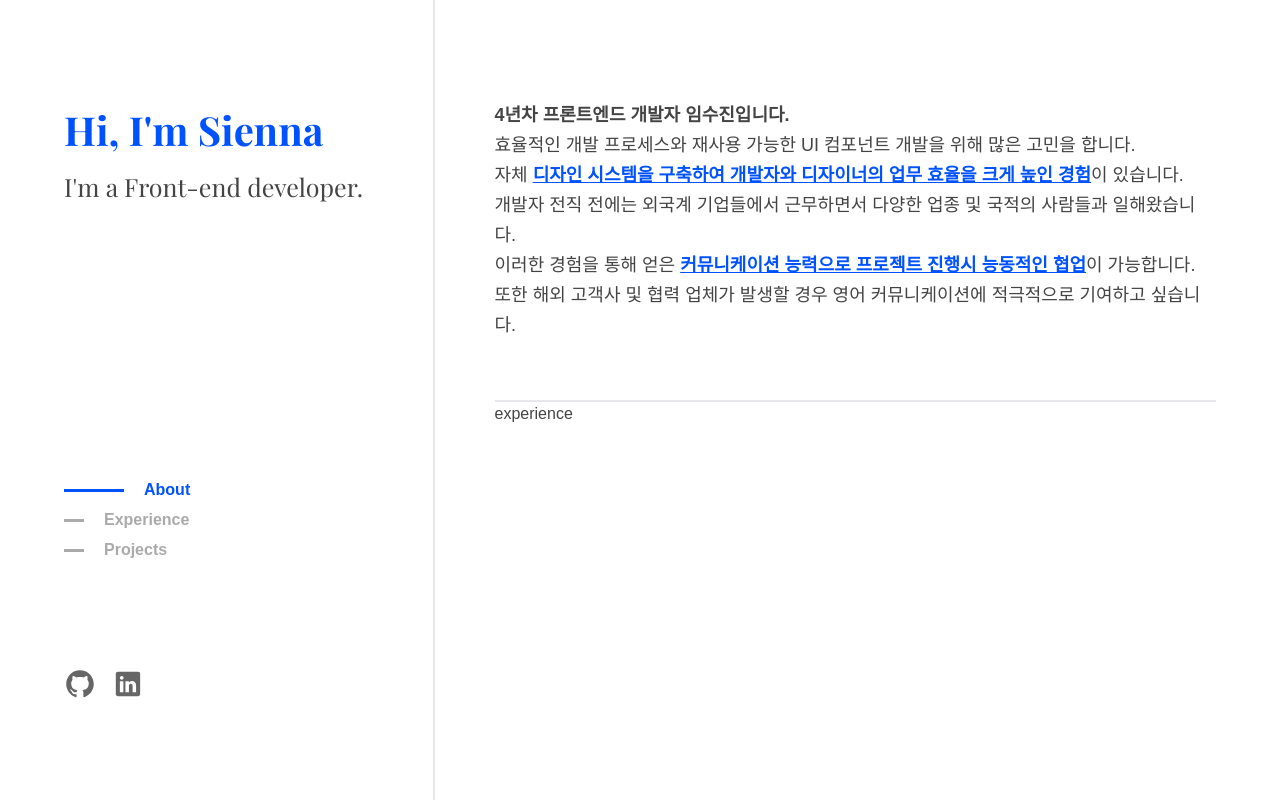
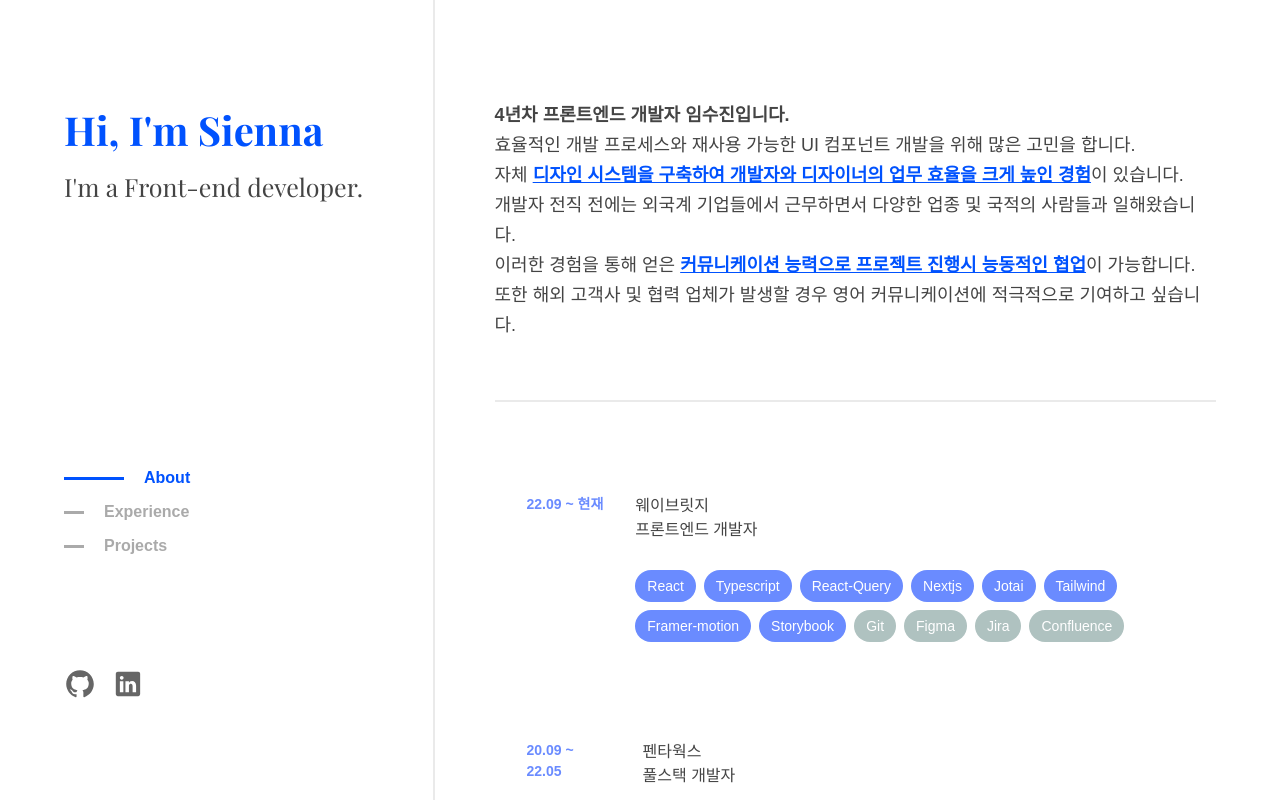
Before and after one commit to wldlglaso/wldlglaso.github.io, a Next.js app: page / in a window 1280 px wide. Shown: the top 802 px of the page. Built offline with nearby package versions, Linux system fonts and the light colour scheme; a web font is replaced by a local one.

Commit message:
add: experience 컴포넌트 작업

```diff
--- a/app/page.tsx
+++ b/app/page.tsx
@@ -11,7 +11,7 @@ export default function Home() {
   });
 
   return (
-    <main className="w-[800px] pl-[60px] text-gray-4 py-[100px]">
+    <main className="w-[800px] pl-[60px] text-gray-4 py-[100px] divide-y-2 divide-gray-EA">
       <About />
       <Experience />
       <Projects />
--- a/components/about.tsx
+++ b/components/about.tsx
@@ -1,8 +1,5 @@
 const About = () => (
-  <section
-    id="about"
-    className="pb-[60px] border-solid border-b-[2px] border-b-gray-EA text-[18px] leading-[30px]"
-  >
+  <section id="about" className="pb-[60px] text-[18px] leading-[30px]">
     <p>
       <span className="font-semibold">
         4년차 프론트엔드 개발자 임수진입니다.
--- a/components/experience.tsx
+++ b/components/experience.tsx
@@ -1,7 +1,49 @@
+import type { PropsWithChildren } from "react";
+import { type Experience, experienceList } from "@/constants";
+
 const Experience = () => (
-  <section id="experience" className="h-[1000px]">
-    experience
+  <section id="experience" className="py-[60px] flex flex-col gap-y-[34px]">
+    {experienceList.map((experience) => (
+      <Card {...experience} key={experience.company} />
+    ))}
   </section>
 );
 
+const Card = ({
+  company,
+  period,
+  role,
+  mainSkills,
+  subSkills,
+}: PropsWithChildren<Experience>) => (
+  <div className="hover:bg-blue-F p-[32px] rounded-[20px] flex gap-x-[32px] w-[680px]">
+    <div className="text-blue-6A text-[14px] font-bold">{period}</div>
+    <div>
+      <p>{company}</p>
+      <p>{role}</p>
+      <div className="flex mt-[28px] w-[500px] flex-wrap gap-[8px]">
+        {mainSkills.map((skill) => (
+          <Chip text={skill} key={skill} />
+        ))}
+        {subSkills.map((skill) => (
+          <Chip text={skill} key={skill} variant="gray" />
+        ))}
+      </div>
+    </div>
+  </div>
+);
+
+const Chip = ({
+  variant = "blue",
+  text,
+}: {
+  variant?: "blue" | "gray";
+  text: string;
+}) => <span className={chipStyles[variant]}>{text}</span>;
+
+const chipStyles = {
+  blue: "bg-blue-6A rounded-[16px] text-white h-[32px] px-[12px] text-[14px] flex items-center",
+  gray: "bg-gray-AF rounded-[16px] text-white h-[32px] px-[12px] text-[14px] flex items-center",
+};
+
 export default Experience;
--- a/components/navigation.tsx
+++ b/components/navigation.tsx
@@ -59,7 +59,7 @@ const NavButton = ({ name, link }: NavButtonProps) => (
     to={link}
     smooth={true}
     duration={500}
-    className="cursor-pointer flex items-center gap-x-[20px] my-[6px] font-semibold group text-[16px] text-gray-A hover:text-blue-main"
+    className="cursor-pointer flex items-center gap-x-[20px] my-[10px] font-semibold group text-[16px] text-gray-A hover:text-blue-main"
     spy={true}
     offset={-100}
   >
--- a/components/projects.tsx
+++ b/components/projects.tsx
@@ -1,5 +1,5 @@
 const Projects = () => (
-  <section id="projects" className="h-[1000px]">
+  <section id="projects" className="py-[60px] flex flex-col">
     Projects
   </section>
 );
--- /dev/null
+++ b/constants/experience.ts
@@ -0,0 +1,42 @@
+export type Experience = {
+  company: string;
+  period: string;
+  role: string;
+  mainSkills: string[];
+  subSkills: string[];
+};
+
+export const experienceList: Experience[] = [
+  {
+    company: "웨이브릿지",
+    period: "22.09 ~ 현재",
+    role: "프론트엔드 개발자",
+    mainSkills: [
+      "React",
+      "Typescript",
+      "React-Query",
+      "Nextjs",
+      "Jotai",
+      "Tailwind",
+      "Framer-motion",
+      "Storybook",
+    ],
+    subSkills: ["Git", "Figma", "Jira", "Confluence"],
+  },
+  {
+    company: "펜타웍스",
+    period: "20.09 ~ 22.05",
+    role: "풀스택 개발자",
+    mainSkills: [
+      "React",
+      "Typescript",
+      "Redux",
+      "SVN",
+      "Vue.js",
+      "Java",
+      "Spring Boot",
+      "MySQL",
+    ],
+    subSkills: ["Git", "SVN"],
+  },
+];
--- /dev/null
+++ b/constants/index.ts
@@ -0,0 +1 @@
+export * from "./experience";
--- /dev/null
+++ b/constants/projects.ts
@@ -0,0 +1 @@
+export const projectList = [];
--- a/styles/colors.js
+++ b/styles/colors.js
@@ -2,14 +2,14 @@ module.exports = {
   blue: {
     main: "#0052FE",
     "6A": "#6A8BFF",
-    D: "D2DCFF",
-    F: "F6F8FF",
+    D: "#D2DCFF",
+    F: "#F6F8FF",
   },
   gray: {
     4: "#444444",
     6: "#666666",
     A: "#AAAAAA",
     AF: "#AFC2C0",
-    EF: "#EAEAEA",
+    EA: "#EAEAEA",
   },
 };
```
Also changed, not shown: 2 other files (tests, documents, lock files or other folders).
